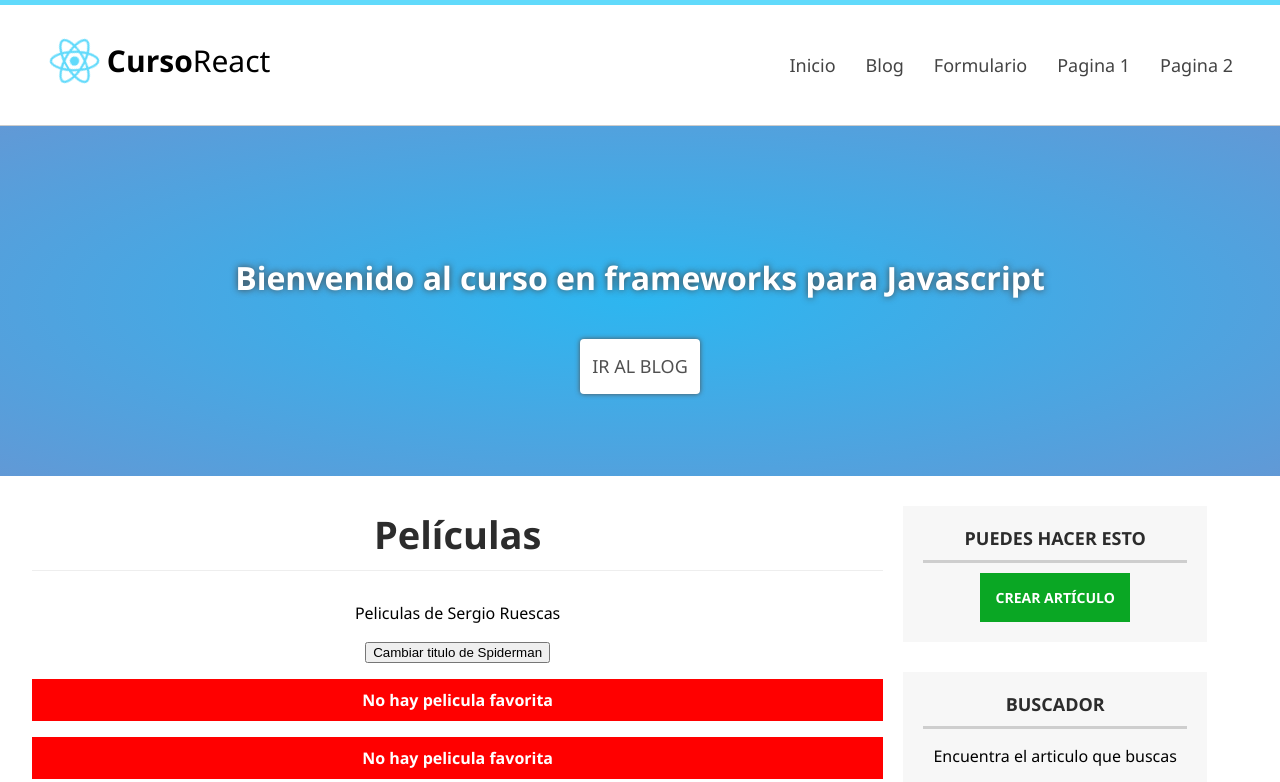
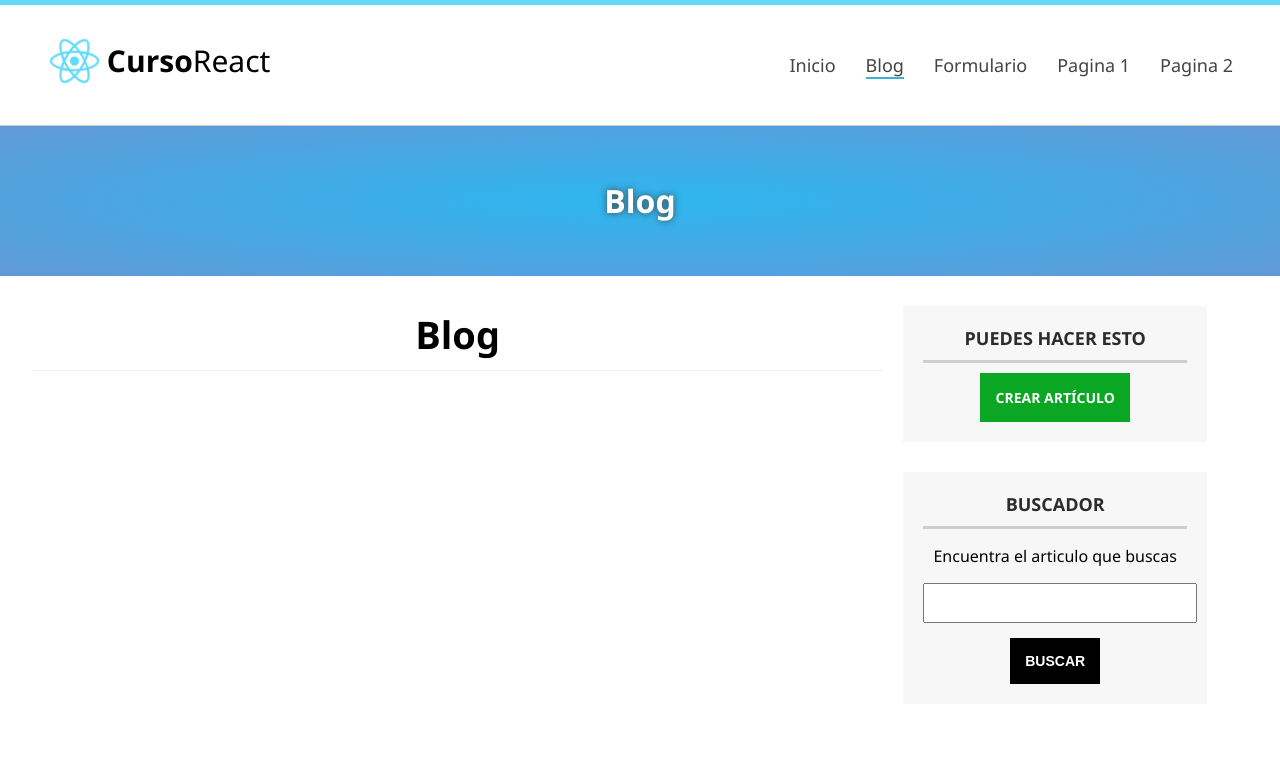
Before and after one commit to Rueskas/CursoFrameworksJS, a React (Create React App) app in the folder AprendiendoReact/: page /blog in a window 1280 px wide. Shown: the top 782 px of the page. Built offline with nearby package versions, Linux system fonts and the light colour scheme.

Commit message:
Rutas y Navegacion - Clase 175

```diff
--- a/AprendiendoReact/package.json
+++ b/AprendiendoReact/package.json
@@ -8,6 +8,7 @@
     "@testing-library/user-event": "^7.2.1",
     "react": "^16.12.0",
     "react-dom": "^16.12.0",
+    "react-router-dom": "^5.1.2",
     "react-scripts": "3.3.0"
   },
   "scripts": {
--- a/AprendiendoReact/src/App.js
+++ b/AprendiendoReact/src/App.js
@@ -1,25 +1,12 @@
 import React from 'react';
 import './assets/css/App.css';
 
-import Header from './components/Header';
-import Slider from './components/Slider';
-import Sidebar from './components/Sidebar';
-import Footer from './components/Footer';
-import SeccionPruebas from './components/SeccionPruebas';
-import Peliculas from './components/Peliculas';
+import RouterApp from './RouterApp';
 
 function App() {
-  var buttonString = "Ir al blog"
   return (
     <div className="App">
-      <Header />
-      <Slider title="Bienvenido al curso en frameworks para Javascript" btn={buttonString}/>
-      <div className="center">
-        <Peliculas/>
-        <Sidebar />
-        <div className="clearfix"></div>
-      </div>
-      <Footer />
+      <RouterApp />
     </div>
   );
 }
--- /dev/null
+++ b/AprendiendoReact/src/RouterApp.js
@@ -0,0 +1,66 @@
+import React, { Component } from 'react';
+import { BrowserRouter as Router, Route, Switch } from 'react-router-dom';
+import SeccionPruebas from './components/SeccionPruebas';
+import MiComponente from './components/MiCompontente';
+import Peliculas from './components/Peliculas';
+import ErrorPage from './components/Error';
+import Header from './components/Header';
+import Footer from './components/Footer';
+import Home from './components/Home';
+import Blog from './components/Blog';
+
+class RouterApp extends Component {
+
+    render() {
+        return (
+            <Router>
+                <Header />
+                        <Switch>
+                            {//Ejemplos de prueba
+                            }
+                            <Route exact path="/" component={Home} />
+                            <Route exact path="/home" component={Home} />
+                            <Route exact path="/blog" component={Blog} />
+                            <Route exact path="/peliculas" component={Peliculas} />
+                            <Route exact path="/prueba2" component={MiComponente} />
+                            <Route exact path="/pruebas/:nombre/:apellidos?" render={(props) => {
+                                var nombre = props.match.params.nombre;
+                                var apellidos = props.match.params.apellidos;
+                                return (
+                                    <React.Fragment>
+                                        <h1>Pagina de pruebas</h1>
+                                        <h2>Nombre: {nombre}</h2>
+                                        {apellidos &&
+                                            (
+                                                <h2>Apellidos: {apellidos}</h2>
+                                            )
+                                        }
+                                    </React.Fragment>
+                                )
+                            }
+                            } />
+
+                            {
+                                //Ruta sin componente
+                            }
+                            <Route exact path="/pagina1" render={() => (
+                                <React.Fragment>
+                                    <h1>Hola mundo desde la pagina1</h1>
+                                    <MiComponente />
+                                </React.Fragment>
+                            )}
+                            />
+
+                            {
+                                //Ruta de error
+                            }
+                            <Route component={ErrorPage} />
+                        </Switch>
+                <div className="clearfix"></div>
+                <Footer />
+            </Router>
+        );
+    }
+}
+
+export default RouterApp;
--- a/AprendiendoReact/src/assets/css/App.css
+++ b/AprendiendoReact/src/assets/css/App.css
@@ -83,6 +83,10 @@ body{
 
 #menu a:hover{
   color: #3cb2d3
+}
+
+.active{
+  border-bottom: 2px solid #3cb2d3 ;
 }
 
 #slider{
--- /dev/null
+++ b/AprendiendoReact/src/components/Blog.js
@@ -0,0 +1,26 @@
+import React, { Component } from 'react';
+import Slider from './Slider';
+import Sidebar from './Sidebar';
+
+class Blog extends Component {
+
+    render() {
+
+        return (
+            <React.Fragment>
+                <Slider title="Blog" className="slider-small"/>
+
+                <div className="center">
+                    <section id="content">
+                        <h1 className="subheader">Blog</h1>
+                    </section>
+                    <Sidebar />
+                </div>
+
+            </React.Fragment>
+        )
+    }
+
+}
+
+export default Blog;
--- /dev/null
+++ b/AprendiendoReact/src/components/Error.js
@@ -0,0 +1,14 @@
+import React, { Component } from 'react';
+
+const ErrorPage = () => {
+    return (
+        <React.Fragment>
+            <h2 className="subheader">ERROR 404: Página no encontrada</h2>
+            <p>
+                No se ha encontrado la página a la que intentas acceder
+            </p>
+        </React.Fragment>
+    );
+}
+
+export default ErrorPage;
--- a/AprendiendoReact/src/components/Header.js
+++ b/AprendiendoReact/src/components/Header.js
@@ -1,5 +1,6 @@
 import React, { Component } from 'react';
 import logo from '../assets/images/logo.svg';
+import {NavLink} from 'react-router-dom';
 
 class Header extends Component {
     render() {
@@ -15,11 +16,11 @@ class Header extends Component {
 
                     <nav id="menu">
                         <ul>
-                            <li><a href="index.html">Inicio</a></li>
-                            <li><a href="blog.html">Blog</a></li>
-                            <li><a href="form.html">Formulario</a></li>
-                            <li><a href="#">Pagina 1</a></li>
-                            <li><a href="#">Pagina 2</a></li>
+                            <li><NavLink to="/home" activeClassName="active">Inicio</NavLink></li>
+                            <li><NavLink to="/blog" activeClassName="active">Blog</NavLink></li>
+                            <li><NavLink to="/prueba2" activeClassName="active">Formulario</NavLink></li>
+                            <li><NavLink to="/pagina1" activeClassName="active">Pagina 1</NavLink></li>
+                            <li><NavLink to="/peliculas" activeClassName="active">Pagina 2</NavLink></li>
                         </ul>
                     </nav>
 
--- /dev/null
+++ b/AprendiendoReact/src/components/Home.js
@@ -0,0 +1,26 @@
+import React, { Component } from 'react';
+import Slider from './Slider';
+import Sidebar from './Sidebar';
+
+class Home extends Component {
+
+    render() {
+
+        return (
+            <React.Fragment>
+                <Slider title="Bienvenido al curso en frameworks para Javascript" btn="Ir al blog" className="slider-big" />
+
+                <div className="center">
+                    <section id="content">
+                        <h1 className="subheader">Últimos artículos</h1>
+                    </section>
+                    <Sidebar />
+                </div>
+
+            </React.Fragment>
+        )
+    }
+
+}
+
+export default Home;
--- a/AprendiendoReact/src/components/MiCompontente.js
+++ b/AprendiendoReact/src/components/MiCompontente.js
@@ -9,7 +9,7 @@ class MiComponente extends Component {
             calorias: 1000
         }
         return (
-            <div className="MiComponente">
+            <div className="center">
                 <h1>{receta.nombre}</h1>
                 <ol>{
                     receta.ingredientes.map((ingrediente, i) => {
--- a/AprendiendoReact/src/components/Peliculas.js
+++ b/AprendiendoReact/src/components/Peliculas.js
@@ -81,7 +81,7 @@ class Peliculas extends Component {
         }
 
         return (
-            <div id="content" className="Peliculas">
+            <div className="Peliculas">
                 <h2 className="subheader">Películas</h2>
                 <p>Peliculas de {this.state.nombre}</p>
                 <button onClick={this.cambiarTitulo}>Cambiar titulo de Spiderman</button>
--- a/AprendiendoReact/src/components/SeccionPruebas.js
+++ b/AprendiendoReact/src/components/SeccionPruebas.js
@@ -64,7 +64,7 @@ class SeccionPruebas extends Component {
 
     render() {
         return (
-            <section id="content">
+            <React.Fragment>
                 <h2 className="subheader">Últimos articulos</h2>
                 <p>
                     Hola bienvenido al proyecto de React
@@ -90,8 +90,7 @@ class SeccionPruebas extends Component {
                     <button onClick={this.sumar}>Sumar</button>
                     <button onClick={this.restar}>Restar</button>
                 </p>
-            </section>
-
+            </React.Fragment>
         );
     }
 }
--- a/AprendiendoReact/src/components/Slider.js
+++ b/AprendiendoReact/src/components/Slider.js
@@ -3,9 +3,12 @@ import React, { Component } from 'react';
 class Slider extends Component {
     render() {
         return (
-            <div id="slider" className="slider-big">
+            <div id="slider" className={this.props.className}>
                 <h1>{this.props.title}</h1>
-                <a href="#" className="btn-white">{this.props.btn}</a>
+                {
+                    this.props.btn &&
+                    <a href="#" className="btn-white">{this.props.btn}</a>
+                }
             </div>
 
         );
```
Also changed, not shown: 1 other file (tests, documents, lock files or other folders). Lines whose indentation alone changed are shown as unchanged.
